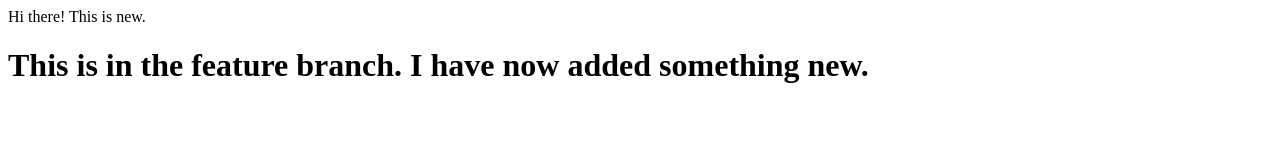
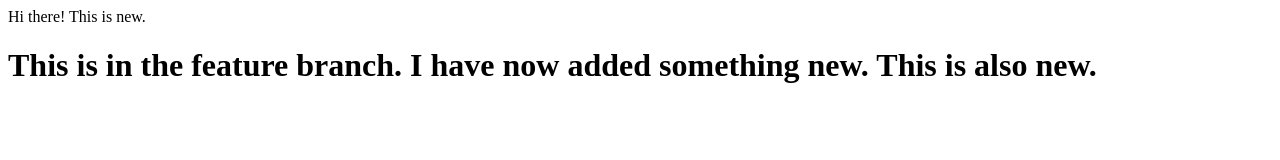
Before and after one commit to rwrogers8/demo2, a plain HTML site: page index.html in a window 1280 px wide. Drawn offline with Linux system fonts and the light colour scheme.

Commit message:
I added another new line.

```diff
--- a/index.html
+++ b/index.html
@@ -1,2 +1,2 @@
 <div>Hi there! This is new.</div>
-<h1> This is in the feature branch. I have now added something new.</h1>
+<h1> This is in the feature branch. I have now added something new. This is also new.</h1>
```
